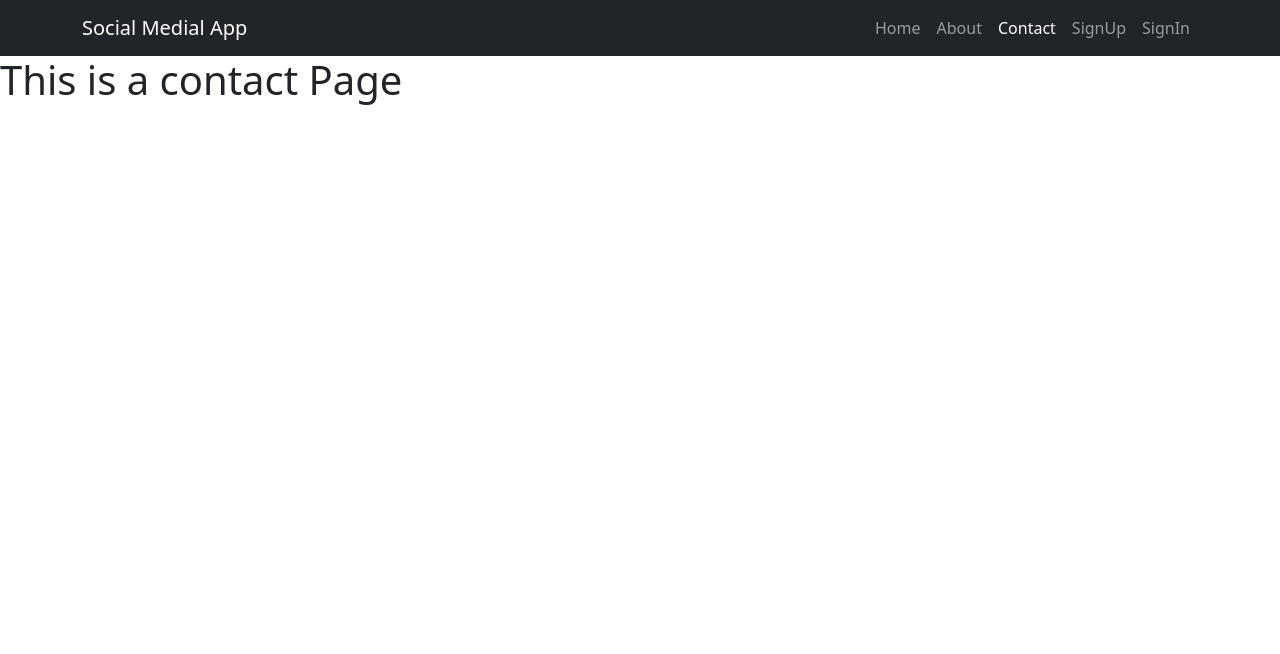
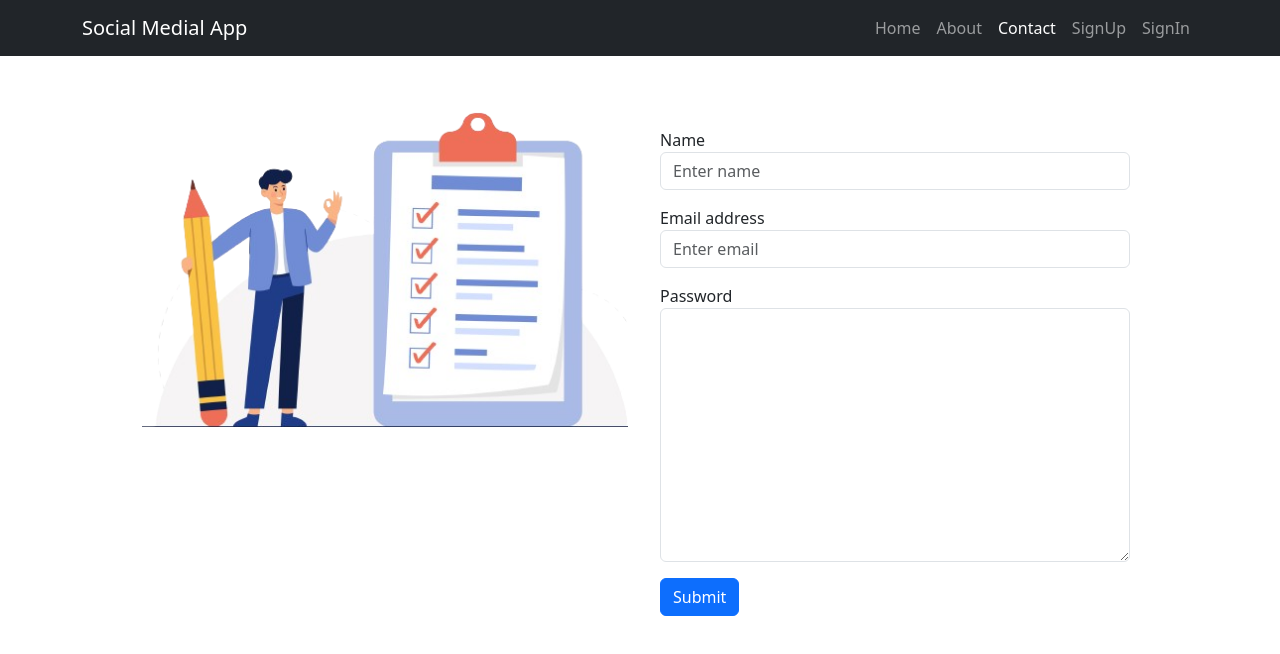
Before and after one commit to YashikaUnthinkable/SocialMediaApp, a React (Create React App) app in the folder Client/: page /contact in a window 1280 px wide. Shown: the top 654 px of the page. Built offline with nearby package versions, Linux system fonts and the light colour scheme.

Commit message:
contact page added

```diff
--- a/Client/src/Pages/Contact.js
+++ b/Client/src/Pages/Contact.js
@@ -1,9 +1,82 @@
-import React from 'react'
+import React,{useState} from 'react'
 
 export default function Contact() {
+    const [user,setUser] = useState({
+        username: "",
+        email: "",
+        message: ""
+    })
+
+    const handleInput = (e)=>{
+        let name = e.target.name;
+        let value = e.target.value;
+        let newUser = {...user};
+        newUser[name] = value;
+        setUser(newUser);
+    }
+    const handleSubmit = (e)=>{
+        e.preventDefault();
+        console.log(user);
+    }
   return (
-    <div>
-      <h1>This is a contact Page</h1>
+    <div className="container ">
+      <div className="row m-5 center">
+        <img
+          src="/images/registration.png"
+          className="h-100 w-50"
+          alt="not available"
+        />
+        <div className="col-sm text-left m-2">
+          <form onSubmit={handleSubmit}>
+          <div className="form-group mt-3">
+              <label htmlFor="username">Name</label>
+              <input
+                type="text"
+                className="form-control"
+                id="username"
+                name="username"
+                placeholder="Enter name"
+                required
+                autoComplete="off"
+                value={user.username}
+                onChange={handleInput}
+              />
+            </div>
+            <div className="form-group mt-3">
+              <label htmlFor="email">Email address</label>
+              <input
+                type="email"
+                className="form-control"
+                id="email"
+                name="email"
+                aria-describedby="emailHelp"
+                placeholder="Enter email"
+                required
+                autoComplete="off"
+                value={user.email}
+                onChange={handleInput}
+              />
+            </div>
+            <div className="form-group mt-3">
+              <label htmlFor="password">Password</label>
+              <textarea
+              name="message"
+              className='form-control'
+              id="message"
+              cols="30"
+              rows="10"
+              required
+              autoComplete='off'
+              value= {user.message}
+              onChange={handleInput}
+              ></textarea>
+            </div>
+            <button type="submit" className="btn btn-primary mt-3">
+              Submit
+            </button>
+          </form>
+        </div>
+      </div>
     </div>
   )
 }
```
